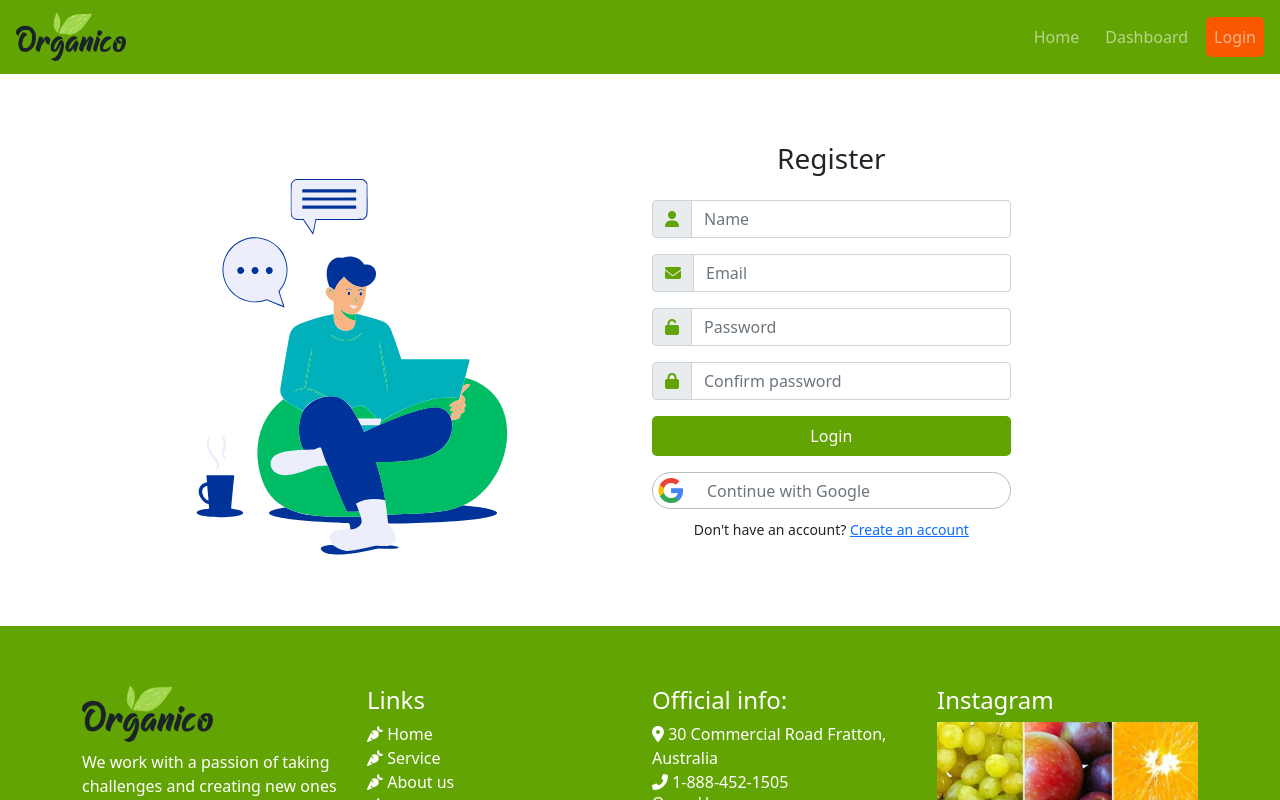
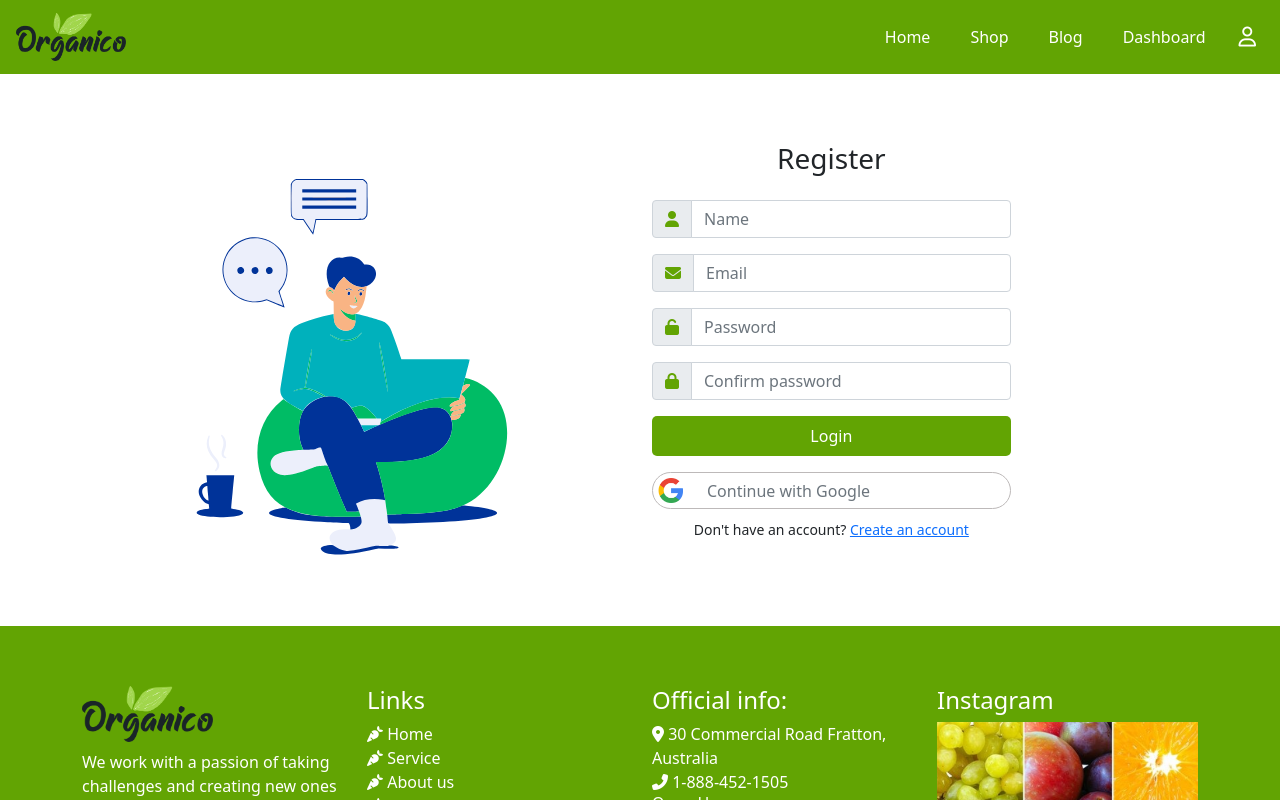
Before and after one commit to siffahim/Organico-Food, a React (Create React App) app: page /register in a window 1280 px wide. Shown: the top 800 px of the page. Built offline with nearby package versions, Linux system fonts and the light colour scheme; no server answers.

Commit message:
some changes

```diff
--- a/src/App.js
+++ b/src/App.js
@@ -12,8 +12,10 @@ import Home from './Pages/Home/Home/Home';
 import Login from './Pages/Login/Login/Login';
 import Register from './Pages/Login/Register/Register';
 import MyOrder from './Pages/MyOrder/MyOrder';
+import NotFound from './Pages/NotFound/NotFound';
 import Payment from './Pages/Payment/Payment';
 import PrivateRoute from './Pages/PrivateRoute/PrivateRoute';
+import Shop from './Pages/Shop/Shop';
 
 const App = () => {
   return (
@@ -23,6 +25,7 @@ const App = () => {
           <Route exact path='/' element={<Home />} />
 
           <Route path='/home' element={<Home />} />
+          <Route path='/shop' element={<Shop />} />
 
 
           <Route path='/dashboard' element={
@@ -55,6 +58,8 @@ const App = () => {
 
           <Route path='/login' element={<Login />} />
           <Route path='/register' element={<Register />} />
+
+          <Route path='*' element={<NotFound />} />
         </Routes>
       </Router>
     </AuthProvider>
--- a/src/App.scss
+++ b/src/App.scss
@@ -1,3 +1,6 @@
+@import url('https://fonts.googleapis.com/css2?family=Pacifico&display=swap');
+
+
 $color1:#fff;
 $color2:#62a403;
 $color3:#f95800;
@@ -12,13 +15,17 @@ $padding1:10px;
 
 .header{
   background-color: $color2;
-
+}
+.text{
+  font-family: 'Pacifico', cursive;
+font-family: 'The Nautigal', cursive;
 }
 .header-link{
   text-decoration: none;
   border: none;
-  padding:8px 10px;
-  color:$color1;
+  display: block;
+  padding:8px 15px !important;
+  color:$color1 !important;
   border-radius:5px;
   transition: 0.4s;
   margin-right: 10px;
--- /dev/null
+++ b/src/Pages/NotFound/NotFound.js
@@ -0,0 +1,21 @@
+import React from 'react';
+import Footer from '../Shared/Footer/Footer';
+import Navigation from '../Shared/Navigation/Navigation';
+
+const NotFound = () => {
+    return (
+        <>
+            <Navigation />
+            <div className='text-center py-5 mb-5'>
+                <h1 style={{ fontSize: '140px', color: '#62a403' }}>404</h1>
+                <h4>OPPS! PAGE NOT BE FOUND</h4>
+                <p className='text-muted'>Sorry but the page you are looking for does not exist,<br /> have been
+                    removed, name changed or is temporarily unavailable.</p>
+                <button className='bank-btn'>BACK TO HOME PAGE</button>
+            </div>
+            <Footer />
+        </>
+    );
+};
+
+export default NotFound;
--- a/src/Pages/Shared/Navigation/Navigation.js
+++ b/src/Pages/Shared/Navigation/Navigation.js
@@ -15,15 +15,17 @@ const Navigation = () => {
             <Navbar.Collapse>
                 <Nav className="ms-auto text-center d-flex align-items-center">
                     <Nav.Link as={Link} className='header-link' to="/home">Home</Nav.Link>
+                    <Nav.Link as={Link} className='header-link' to="/shop">Shop</Nav.Link>
+                    <Nav.Link as={Link} className='header-link' to="/home">Blog</Nav.Link>
                     <Nav.Link as={Link} className='header-link' to="/dashboard">Dashboard</Nav.Link>
                     {
-                        user.email && <Nav.Link href="#a" className='text-white fw-bold'>{user.displayName}</Nav.Link>
+                        user.email && <Nav.Link href="#a" className='text-white text'>{user.displayName}</Nav.Link>
                     }
                     {
-                        user.email && <img style={{ width: '50px', height: '50px', marginRight: '10px', borderRadius: '50%' }} src={user.photoURL} alt="" />
+                        user.email && <img style={{ width: '40px', height: '40px', marginRight: '10px', borderRadius: '50%' }} src={user.photoURL} alt="" />
                     }
                     {
-                        user.email ? <button onClick={logOut} className='custom-btn'><i class="fas fa-sign-out-alt"></i> Logout</button> : <Nav.Link as={Link} className='custom-btn' to="/login">Login</Nav.Link>
+                        user.email ? <button onClick={logOut} className='btn fs-5 text-white'><i class="fas fa-sign-in-alt"></i></button> : <Nav.Link as={Link} className='text-white fs-5' to="/login"><i className="far fa-user"></i></Nav.Link>
                     }
                 </Nav>
             </Navbar.Collapse>
--- /dev/null
+++ b/src/Pages/Shop/Shop.js
@@ -0,0 +1,35 @@
+import React, { useEffect, useState } from 'react';
+import { Row } from 'react-bootstrap';
+import CoursesCard from '../Home/Courses/CoursesCard';
+import Footer from '../Shared/Footer/Footer';
+import Navigation from '../Shared/Navigation/Navigation';
+
+const Shop = () => {
+    const [courses, setCourses] = useState([]);
+    useEffect(() => {
+        const run = async () => {
+            const res = await fetch(`https://safe-taiga-87935.herokuapp.com/courses`)
+            const data = await res.json()
+            setCourses(data.result)
+        }
+        run()
+    }, [])
+    return (
+        <>
+            <Navigation />
+            <div className='px-4 mb-5'>
+                <Row className='gy-3'>
+                    {
+                        courses.map(course => <CoursesCard
+                            key={course._id}
+                            course={course}
+                        />)
+                    }
+                </Row>
+            </div>
+            <Footer />
+        </>
+    )
+};
+
+export default Shop;
```
